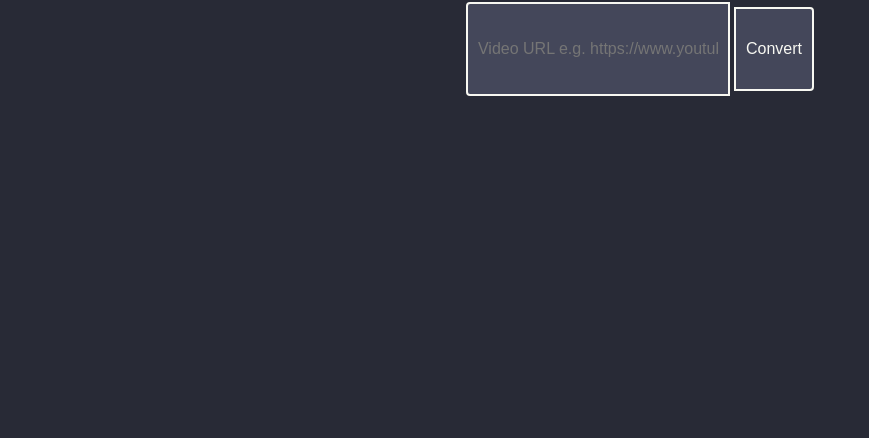
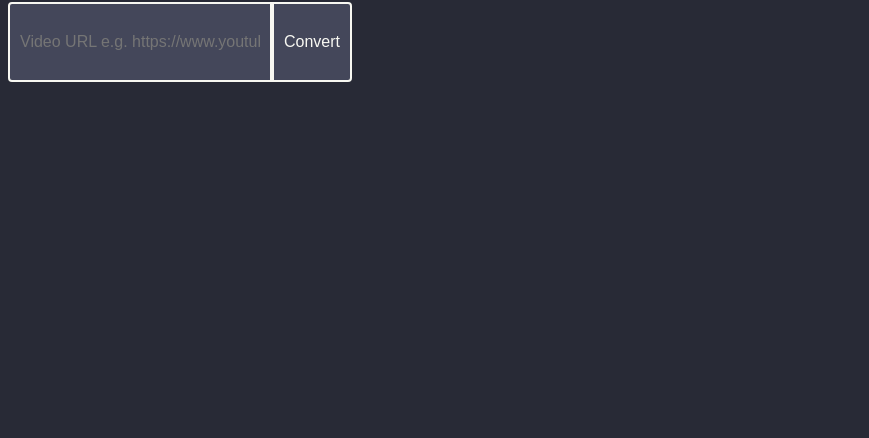
Before and after one commit to seanconrad1/YT-downloader, a website: page public/index.html in a window 1280 px wide. Shown: the part 362-800 px from the top of the page, without its empty margins (0-869 px from the left). Drawn offline with Linux system fonts and the light colour scheme.

Commit message:
pushing up latest

```diff
--- a/public/index.html
+++ b/public/index.html
@@ -9,8 +9,10 @@
 
 <body>
   <h1 class="heading">Youtube Downloader</h1>
-  <input type="url" class="URL-input" placeholder="Video URL e.g. https://www.youtube.com/watch?v=iv8GW1GaoIc">
-  <button class="convert-button">Convert</button>
+  <div class="input-container">
+    <input type="url" class="URL-input" placeholder="Video URL e.g. https://www.youtube.com/watch?v=iv8GW1GaoIc">
+    <button class="convert-button">Convert</button>
+  </div>
   <div class="error" hidden id="error">This needs to be a youtube video url e.g.
     https://www.youtube.com/watch?v=iv8GW1GaoIc
     <br>
--- a/public/style.css
+++ b/public/style.css
@@ -21,6 +21,12 @@
   font-family: Arial;
   margin-top:40vh;
   color: var(--purple);
+}
+
+.input-container{
+  display: flex;
+  flex-direction: row;
+  height: 10vh;
 }
 
 .URL-input, .convert-button {
@@ -57,11 +63,10 @@
     font-size: 3vh;
   }
   .URL-input {
-    height: 10vh;
     font-size: 2vh;
   }
   .convert-button {
-    height: 10.5vh;
+
     font-size: 2vh;
   }
 }
```
